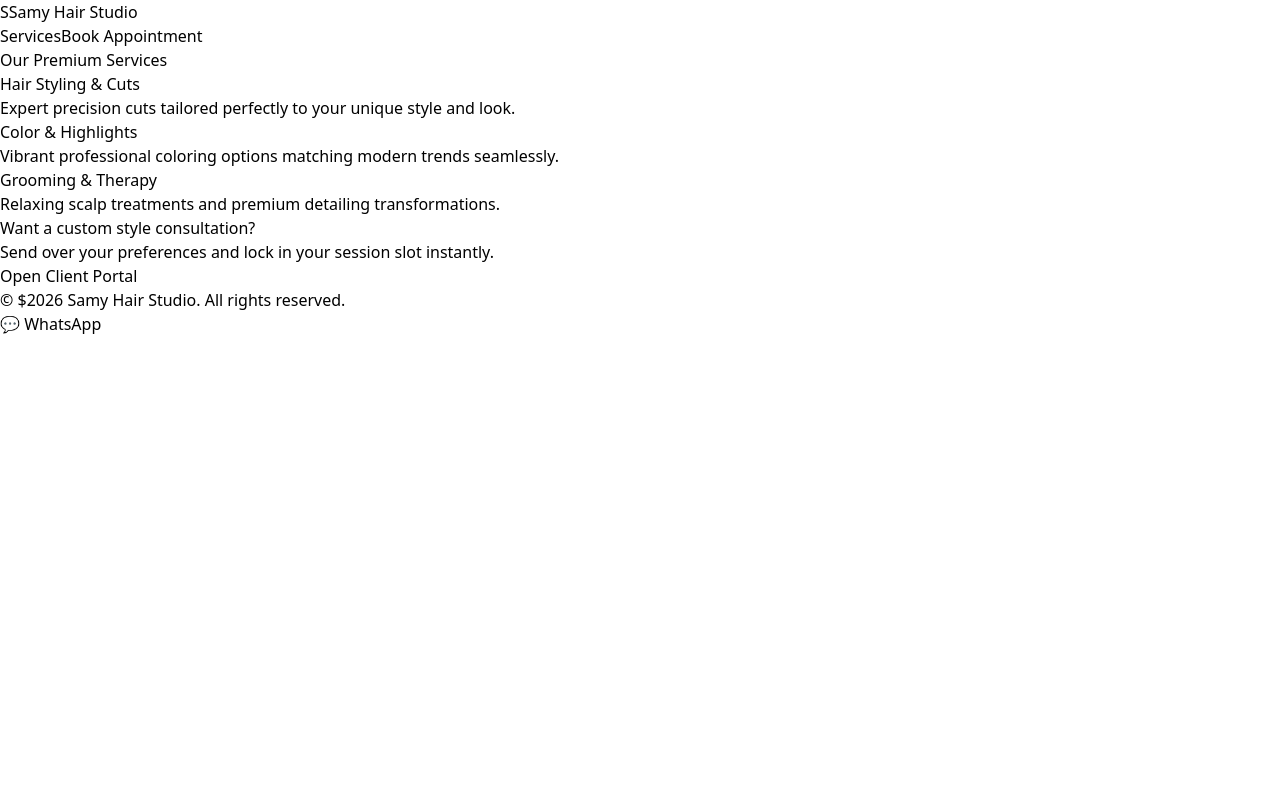
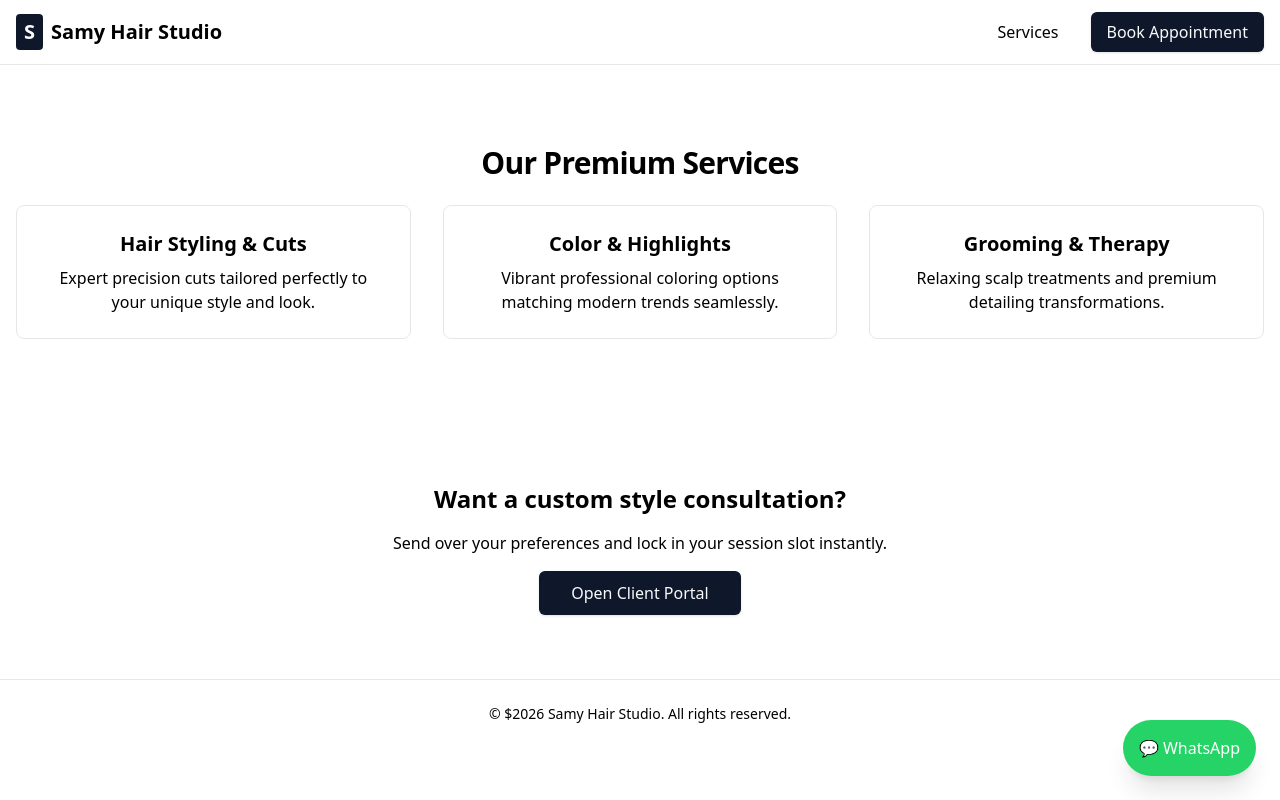
Before and after one commit to joelomogol-bit/Kihato87, a Next.js app: page / in a window 1280 px wide. Built offline with nearby package versions, Linux system fonts and the light colour scheme.

Commit message:
Add Tailwind CSS configuration file
Initialize Tailwind CSS configuration with custom theme settings and dark mode support.

```diff
--- /dev/null
+++ b/tailwind.config.js
@@ -0,0 +1,41 @@
+/** @type {import('tailwindcss').Config} */
+module.exports = {
+  darkMode: ["class"],
+  content: [
+    './pages/**/*.{ts,tsx}',
+    './components/**/*.{ts,tsx}',
+    './app/**/*.{ts,tsx}',
+    './src/**/*.{ts,tsx}',
+  ],
+  theme: {
+    container: {
+      center: true,
+      padding: "2rem",
+      screens: {
+        "2xl": "1400px",
+      },
+    },
+    extend: {
+      colors: {
+        border: "hsl(var(--border))",
+        input: "hsl(var(--input))",
+        ring: "hsl(var(--ring))",
+        background: "hsl(var(--background))",
+        foreground: "hsl(var(--foreground))",
+        primary: {
+          DEFAULT: "hsl(var(--primary))",
+          foreground: "hsl(var(--primary-foreground))",
+        },
+        muted: {
+          DEFAULT: "hsl(var(--muted))",
+          foreground: "hsl(var(--muted-foreground))",
+        },
+        accent: {
+          DEFAULT: "hsl(var(--accent))",
+          foreground: "hsl(var(--accent-foreground))",
+        },
+      },
+    },
+  },
+  plugins: [],
+}
```
